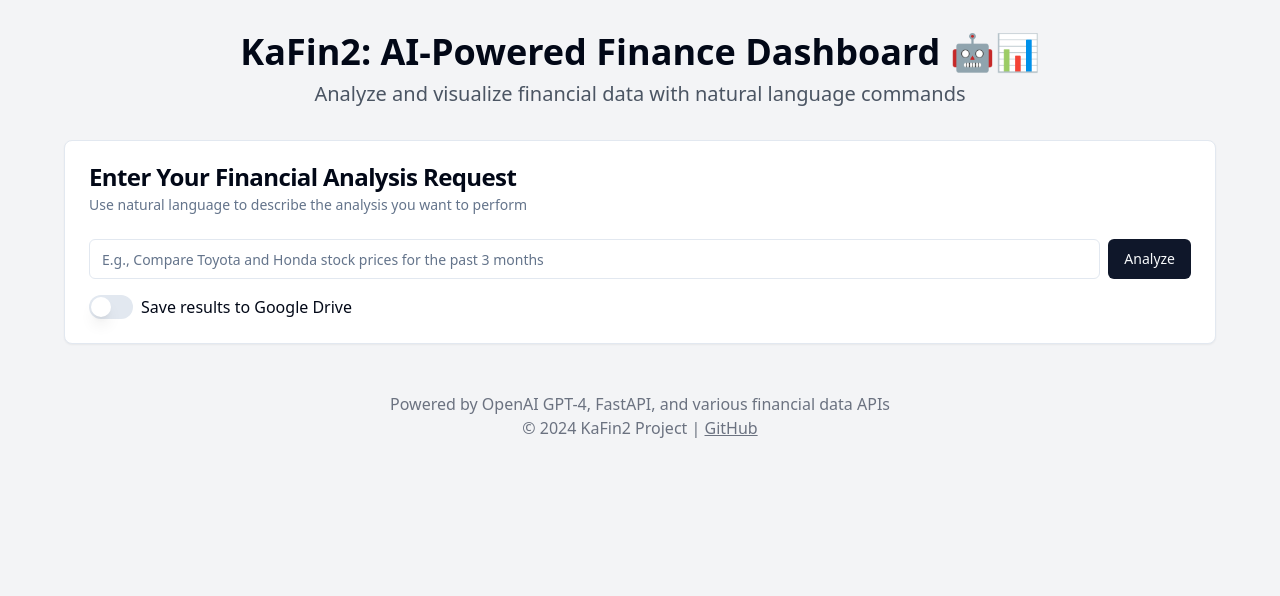
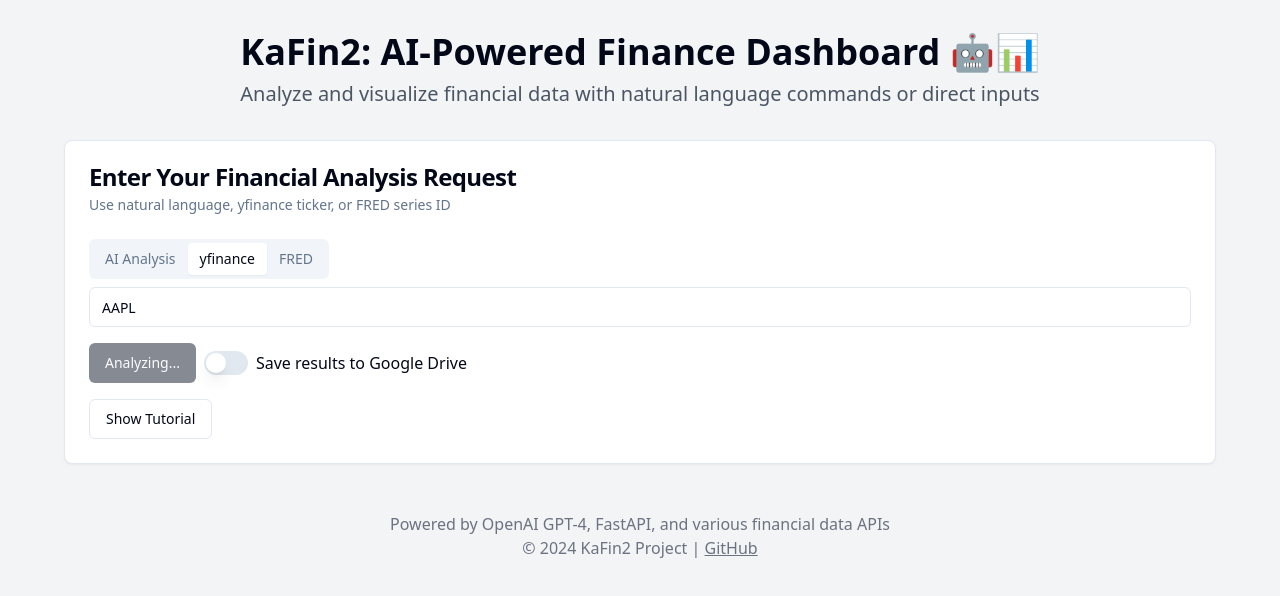
Before and after one commit to KAFKA2306/kafin3, a React (Vite) app: page / in a window 1280 px wide. Shown: the top 596 px of the page. Built offline with nearby package versions, Linux system fonts and the light colour scheme; no server answers.

Commit message:
Reverted to edit eec97e00-3bd1-4a81-8671-372014b02b5d: "Set initial state for AAPL chart
Configured the application to initialize with the AAPL stock data and display its chart using yfinance. This sets up the default state for users upon loading the application.
[skip gpt_engineer]"

```diff
--- /dev/null
+++ b/src/components/Tutorial.jsx
@@ -0,0 +1,31 @@
+import React from 'react';
+import { Card, CardHeader, CardTitle, CardContent } from "@/components/ui/card";
+
+const Tutorial = () => {
+  return (
+    <Card className="mb-8">
+      <CardHeader>
+        <CardTitle>How to Use KaFin2</CardTitle>
+      </CardHeader>
+      <CardContent>
+        <ol className="list-decimal list-inside space-y-2">
+          <li>Enter your financial analysis request in natural language.</li>
+          <li>You can ask for stock price comparisons, economic indicator analysis, or custom financial queries.</li>
+          <li>Examples:
+            <ul className="list-disc list-inside ml-4">
+              <li>"Compare Apple and Microsoft stock prices for the last 6 months"</li>
+              <li>"Show me the trend of US GDP growth rate over the past 5 years"</li>
+              <li>"Analyze the correlation between S&P 500 and oil prices"</li>
+            </ul>
+          </li>
+          <li>Click the "Analyze" button to process your request.</li>
+          <li>View the generated charts, AI analysis, and financial data on the dashboard.</li>
+          <li>Use the tabs to switch between different views of the analysis.</li>
+          <li>Optionally, save your results to Google Drive for future reference.</li>
+        </ol>
+      </CardContent>
+    </Card>
+  );
+};
+
+export default Tutorial;
--- a/src/pages/Index.jsx
+++ b/src/pages/Index.jsx
@@ -1,4 +1,4 @@
-import React, { useState } from 'react';
+import React, { useState, useEffect } from 'react';
 import { Button } from "@/components/ui/button";
 import { Input } from "@/components/ui/input";
 import { Card, CardHeader, CardTitle, CardDescription, CardContent } from "@/components/ui/card";
@@ -8,14 +8,15 @@ import { useQuery } from '@tanstack/react-query';
 import AIAnalysis from '../components/AIAnalysis';
 import DynamicDashboard from '../components/DynamicDashboard';
 import FinancialDataAnalysis from '../components/FinancialDataAnalysis';
+import Tutorial from '../components/Tutorial';
 
-const fetchFinancialData = async (query, useGoogleDrive) => {
+const fetchFinancialData = async (query, useGoogleDrive, dataSource, ticker) => {
   const response = await fetch('http://localhost:8000/analyze', {
     method: 'POST',
     headers: {
       'Content-Type': 'application/json',
     },
-    body: JSON.stringify({ query, use_google_drive: useGoogleDrive }),
+    body: JSON.stringify({ query, use_google_drive: useGoogleDrive, data_source: dataSource, ticker }),
   });
   if (!response.ok) {
     throw new Error('Network response was not ok');
@@ -26,41 +27,85 @@ const fetchFinancialData = async (query, useGoogleDrive) => {
 const Index = () => {
   const [analysisRequest, setAnalysisRequest] = useState('');
   const [useGoogleDrive, setUseGoogleDrive] = useState(false);
+  const [showTutorial, setShowTutorial] = useState(false);
+  const [dataSource, setDataSource] = useState('yfinance');
+  const [ticker, setTicker] = useState('AAPL');
   const { data, isLoading, error, refetch } = useQuery({
-    queryKey: ['financialData', analysisRequest, useGoogleDrive],
-    queryFn: () => fetchFinancialData(analysisRequest, useGoogleDrive),
+    queryKey: ['financialData', analysisRequest, useGoogleDrive, dataSource, ticker],
+    queryFn: () => fetchFinancialData(analysisRequest, useGoogleDrive, dataSource, ticker),
     enabled: false,
   });
 
+  useEffect(() => {
+    refetch();
+  }, []);
+
   const handleAnalysis = () => {
     refetch();
+  };
+
+  const toggleTutorial = () => {
+    setShowTutorial(!showTutorial);
   };
 
   return (
     <div className="min-h-screen bg-gray-100 p-8">
       <header className="mb-8">
         <h1 className="text-4xl font-bold text-center mb-2">KaFin2: AI-Powered Finance Dashboard 🤖📊</h1>
-        <p className="text-xl text-center text-gray-600">Analyze and visualize financial data with natural language commands</p>
+        <p className="text-xl text-center text-gray-600">Analyze and visualize financial data with natural language commands or direct inputs</p>
       </header>
 
       <main className="max-w-6xl mx-auto">
         <Card className="mb-8">
           <CardHeader>
             <CardTitle>Enter Your Financial Analysis Request</CardTitle>
-            <CardDescription>Use natural language to describe the analysis you want to perform</CardDescription>
+            <CardDescription>Use natural language, yfinance ticker, or FRED series ID</CardDescription>
           </CardHeader>
           <CardContent>
-            <div className="flex space-x-2 mb-4">
+            <Tabs defaultValue="yfinance" className="mb-4">
+              <TabsList>
+                <TabsTrigger value="ai">AI Analysis</TabsTrigger>
+                <TabsTrigger value="yfinance">yfinance</TabsTrigger>
+                <TabsTrigger value="fred">FRED</TabsTrigger>
+              </TabsList>
+              <TabsContent value="ai">
                 <Input
                   placeholder="E.g., Compare Toyota and Honda stock prices for the past 3 months"
-                className="flex-grow"
+                  className="mb-4"
                   value={analysisRequest}
-                onChange={(e) => setAnalysisRequest(e.target.value)}
+                  onChange={(e) => {
+                    setAnalysisRequest(e.target.value);
+                    setDataSource('ai');
+                  }}
                 />
+              </TabsContent>
+              <TabsContent value="yfinance">
+                <Input
+                  placeholder="Enter yfinance ticker (e.g., AAPL, GOOGL)"
+                  className="mb-4"
+                  value={ticker}
+                  onChange={(e) => {
+                    setTicker(e.target.value);
+                    setDataSource('yfinance');
+                  }}
+                />
+              </TabsContent>
+              <TabsContent value="fred">
+                <Input
+                  placeholder="Enter FRED series ID (e.g., GDP, UNRATE)"
+                  className="mb-4"
+                  value={ticker}
+                  onChange={(e) => {
+                    setTicker(e.target.value);
+                    setDataSource('fred');
+                  }}
+                />
+              </TabsContent>
+            </Tabs>
+            <div className="flex space-x-2 mb-4">
               <Button onClick={handleAnalysis} disabled={isLoading}>
                 {isLoading ? 'Analyzing...' : 'Analyze'}
               </Button>
-            </div>
               <div className="flex items-center space-x-2">
                 <Switch
                   id="google-drive"
@@ -69,8 +114,14 @@ const Index = () => {
                 />
                 <label htmlFor="google-drive">Save results to Google Drive</label>
               </div>
+            </div>
+            <Button onClick={toggleTutorial} variant="outline">
+              {showTutorial ? 'Hide Tutorial' : 'Show Tutorial'}
+            </Button>
           </CardContent>
         </Card>
+
+        {showTutorial && <Tutorial />}
 
         {error && (
           <Card className="mb-8 bg-red-50">
```
Also changed, not shown: 1 other file (tests, documents, lock files or other folders). Lines whose indentation alone changed are shown as unchanged.
